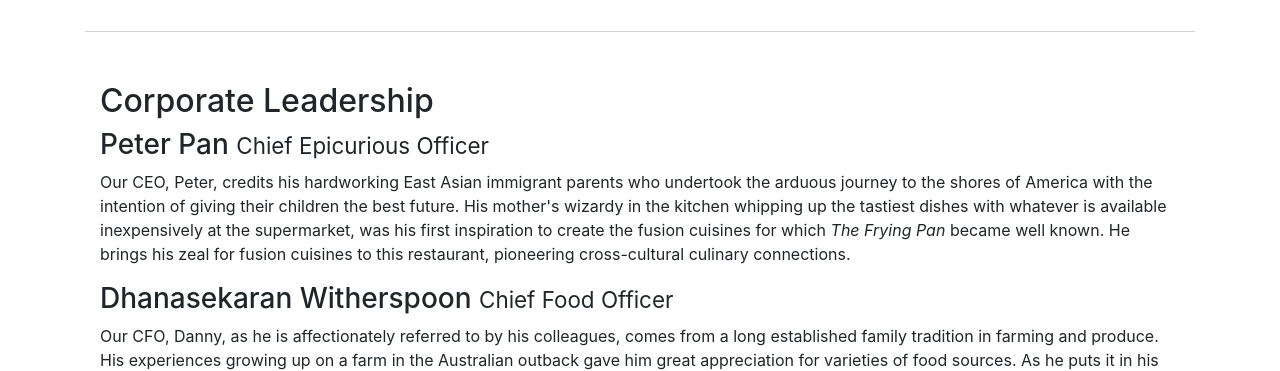
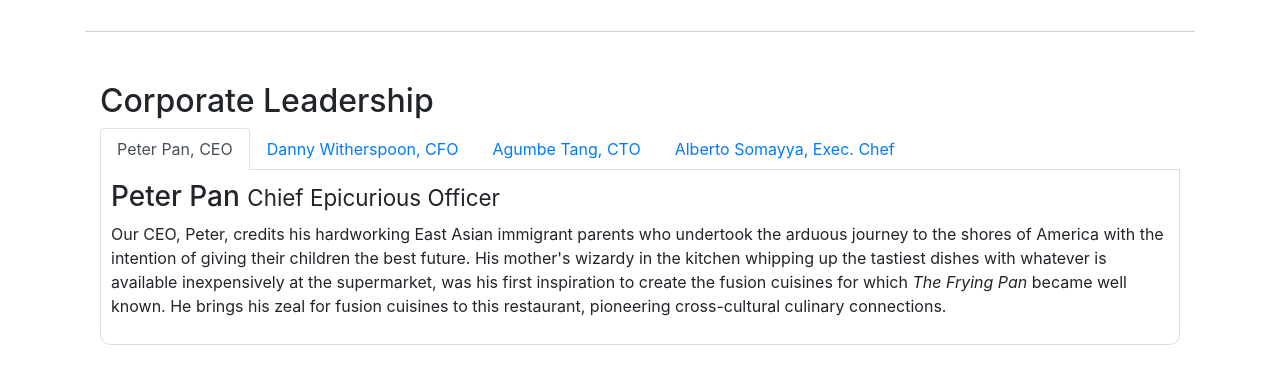
Before and after one commit to Cristopxer/Bootstrap, a website: page aboutus.html in a window 1280 px wide. Shown: the part 940-1311 px from the top of the page. Drawn offline with nearby package versions, Linux system fonts and the light colour scheme.

Commit message:
Tabs added to the about us page

```diff
--- a/aboutus.html
+++ b/aboutus.html
@@ -22,7 +22,8 @@
             <button class="navbar-toggler" type="button" data-toggle="collapse" data-target="#Navbar">
                 <span class="navbar-toggler-icon"></span>
             </button>
-            <a href="#" class="navbar-brand mr-auto"><img src="img/logo.png" alt="Ristorante Con Fusion" height="30" width="41"></a>
+            <a href="#" class="navbar-brand mr-auto"><img src="img/logo.png" alt="Ristorante Con Fusion" height="30"
+                    width="41"></a>
             <div class="collapse navbar-collapse" id="Navbar">
                 <ul class="navbar-nav ml-auto">
                     <li class="nav-item"><a href="./index.html" class="nav-link"><span class="fa fa-home fa-md"></span>
@@ -95,9 +96,11 @@
             <div class="col-12">
                 <div class="card card-body bg-light">
                     <blockquote class="blockquote">
-                        <p class="mb-0">You better cut the pizza in four pieces because I'm not hungry enough to eat six.</p>
+                        <p class="mb-0">You better cut the pizza in four pieces because I'm not hungry enough to eat
+                            six.</p>
                         <footer class="blockquote-footer">Yogi Berra,
-                            <cite title="Source Title">The With and Wisdom of Yogi Berra, P. Pepe, Diversion Books, 2014</cite>
+                            <cite title="Source Title">The With and Wisdom of Yogi Berra, P. Pepe, Diversion Books,
+                                2014</cite>
                         </footer>
                     </blockquote>
                 </div>
@@ -108,43 +111,84 @@
         <div class="row row-content">
             <div class="col-12">
                 <h2>Corporate Leadership</h2>
+                <ul class="nav nav-tabs">
+                    <li class="nav-item">
+                        <a href="#peter" class="nav-link active" role="tab" data-toggle="tab">Peter Pan, CEO</a>
+                    </li>
+                    <li class="nav-item">
+                        <a href="#danny" class="nav-link" role="tab" data-toggle="tab">Danny Witherspoon, CFO</a>
+                    </li>
+                    <li class="nav-item">
+                        <a href="#agumbe" class="nav-link" role="tab" data-toggle="tab">Agumbe Tang, CTO</a>
+                    </li>
+                    <li class="nav-item">
+                        <a href="#alberto" class="nav-link" role="tab" data-toggle="tab">Alberto Somayya, Exec. Chef</a>
+                    </li>
+                </ul>
+                <div class="tab-content">
+                    <div role="tabpanel" class="tab-pane fade show active" id="peter">
                         <h3>Peter Pan <small>Chief Epicurious Officer</small></h3>
                         <div class="d-none d-sm-block">
-                    <p>Our CEO, Peter, credits his hardworking East Asian immigrant parents who undertook the arduous
-                        journey to the shores of America with the intention of giving their children the best future.
+                            <p>Our CEO, Peter, credits his hardworking East Asian immigrant parents who undertook the
+                                arduous
+                                journey to the shores of America with the intention of giving their children the best
+                                future.
                                 His
-                        mother's wizardy in the kitchen whipping up the tastiest dishes with whatever is available
-                        inexpensively at the supermarket, was his first inspiration to create the fusion cuisines for
+                                mother's wizardy in the kitchen whipping up the tastiest dishes with whatever is
+                                available
+                                inexpensively at the supermarket, was his first inspiration to create the fusion
+                                cuisines
+                                for
                                 which
-                        <em>The Frying Pan</em> became well known. He brings his zeal for fusion cuisines to this
+                                <em>The Frying Pan</em> became well known. He brings his zeal for fusion cuisines to
+                                this
                                 restaurant, pioneering cross-cultural culinary connections.</p>
                         </div>
+                    </div>
+                    <div role="tabpanel" class="tab-pane fade show" id="danny">
                         <h3>Dhanasekaran Witherspoon <small>Chief Food Officer</small></h3>
                         <div class="d-none d-sm-block">
                             <p>Our CFO, Danny, as he is affectionately referred to by his colleagues, comes from a long
                                 established
-                        family tradition in farming and produce. His experiences growing up on a farm in the Australian
-                        outback gave him great appreciation for varieties of food sources. As he puts it in his own
+                                family tradition in farming and produce. His experiences growing up on a farm in the
+                                Australian
+                                outback gave him great appreciation for varieties of food sources. As he puts it in his
+                                own
                                 words,
                                 <em>Everything that runs, wins, and everything that stays, pays!</em></p>
                         </div>
+                    </div>
+                    <div role="tabpanel" class="tab-pane fade show" id="agumbe">
                         <h3>Agumbe Tang <small>Chief Taste Officer</small></h3>
                         <div class="d-none d-sm-block">
-                    <p>Blessed with the most discerning gustatory sense, Agumbe, our CTO, personally ensures that every
+                            <p>Blessed with the most discerning gustatory sense, Agumbe, our CTO, personally ensures
+                                that
+                                every
                                 dish
-                        that we serve meets his exacting tastes. Our chefs dread the tongue lashing that ensues if their
-                        dish does not meet his exacting standards. He lives by his motto, <em>You click only if you
+                                that we serve meets his exacting tastes. Our chefs dread the tongue lashing that ensues
+                                if
+                                their
+                                dish does not meet his exacting standards. He lives by his motto, <em>You click only if
+                                    you
                                     survive
                                     my lick.</em></p>
                         </div>
+                    </div>
+                    <div role="tabpanel" class="tab-pane fade show" id="alberto">
                         <h3>Alberto Somayya <small>Executive Chef</small></h3>
                         <div class="d-none d-sm-block">
-                    <p>Award winning three-star Michelin chef with wide International experience having worked closely
+                            <p>Award winning three-star Michelin chef with wide International experience having worked
+                                closely
                                 with
-                        whos-who in the culinary world, he specializes in creating mouthwatering Indo-Italian fusion
-                        experiences. He says, <em>Put together the cuisines from the two craziest cultures, and you get
+                                whos-who in the culinary world, he specializes in creating mouthwatering Indo-Italian
+                                fusion
+                                experiences. He says, <em>Put together the cuisines from the two craziest cultures, and
+                                    you
+                                    get
                                     a
                                     winning hit! Amma Mia!</em></p>
+                        </div>
+                    </div>
                 </div>
             </div>
         </div>
--- a/css/style.css
+++ b/css/style.css
@@ -31,3 +31,10 @@ body{
 .navbar-dark {
     background-color: #14213D;
 }
+.tab-content{
+    border-left: 1px solid #ddd;
+    border-right: 1px solid #ddd;
+    border-bottom: 1px solid #ddd;
+    padding: 10px;
+    border-radius: 0px 0px 10px 10px;
+}
```
Lines whose indentation alone changed are shown as unchanged.
